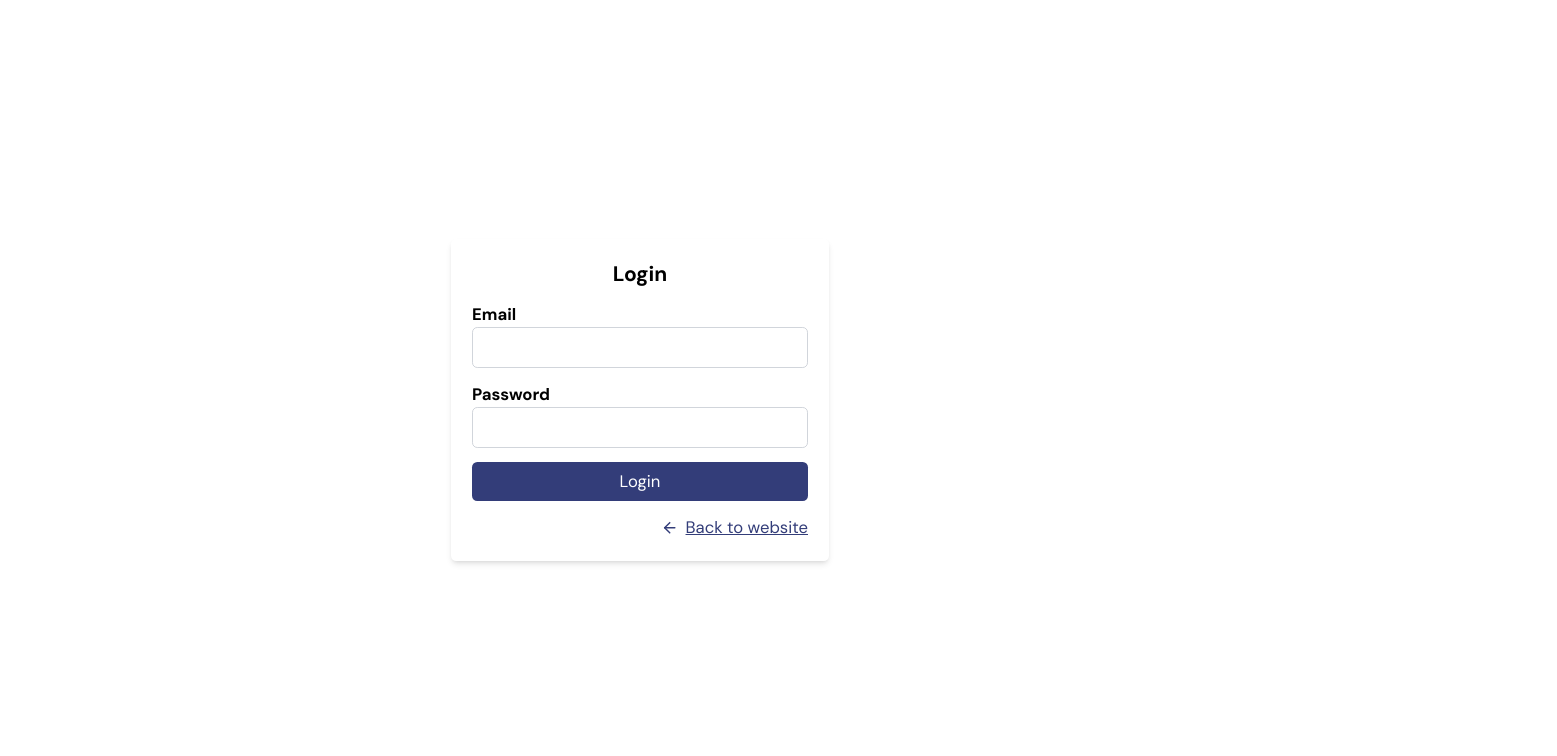
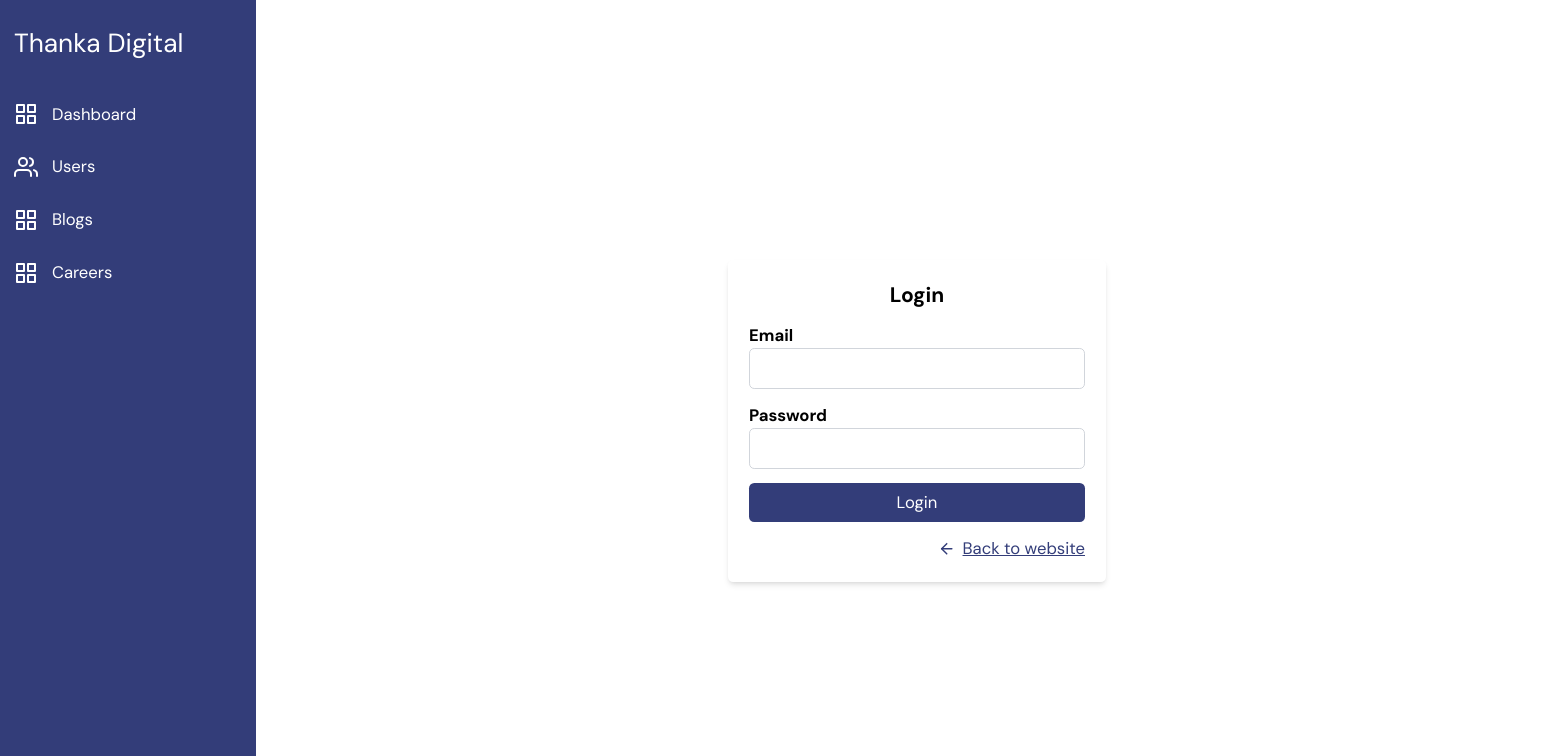
Before and after one commit to alsongarbuja/thankadigital, a Next.js app: page /admin/login in a window 1280 px wide. Shown: the top 756 px of the page, 1557 px wide, since content can reach past the window. Built offline with nearby package versions, Linux system fonts and the light colour scheme.

Commit message:
pages: add admin side layout, sidebar and update the login localstorage key

```diff
--- /dev/null
+++ b/src/app/(admin_side)/_components/AdminSidebar.tsx
@@ -0,0 +1,59 @@
+"use client"
+
+import Link from "next/link";
+import { Grid, Users } from "react-feather";
+import { usePathname } from "next/navigation";
+
+const sidebarLinks = [
+  {
+    id: 0,
+    name: "Dashboard",
+    path: "/admin/dashboard",
+    icon: <Grid />,
+  },
+  {
+    id: 1,
+    name: "Users",
+    path: "/admin/users",
+    icon: <Users />,
+  },
+  {
+    id: 2,
+    name: "Blogs",
+    path: "/admin/blogs",
+    icon: <Grid />,
+  },
+  {
+    id: 3,
+    name: "Careers",
+    path: "/admin/careers",
+    icon: <Grid />,
+  },
+];
+
+const AdminSidebar = () => {
+  const pathname = usePathname();
+
+  return (
+    <nav className="flex flex-col justify-between h-screen col-span-1 text-white bg-primary_blue">
+    <div>
+      <span className="inline-block px-4 my-8 text-3xl">Thanka Digital</span>
+      <ul>
+        {sidebarLinks.map(link => (
+          <Link href={link.path} key={link.id}>
+            <li className={`flex items-center gap-4 p-4 hover:bg-primary_red/60 active:bg-primary_red ${pathname===link.path&&'bg-primary_red'}`}>
+              {link.icon}
+              {link.name}
+            </li>
+          </Link>
+        ))}
+      </ul>
+    </div>
+    <button className="py-4 text-primary_red">
+      Logout
+    </button>
+  </nav>
+  )
+}
+
+export default AdminSidebar
--- a/src/app/(admin_side)/admin/login/page.tsx
+++ b/src/app/(admin_side)/admin/login/page.tsx
@@ -31,8 +31,8 @@ export default function LoginPage() {
         })
       }).then(res => res.json()).then(res => {
         if (res.user) {
-          addToLocalStorage("user", JSON.stringify(res.user))
-          addToLocalStorage("token", res.token)
+          addToLocalStorage("thanka_user", JSON.stringify(res.user))
+          addToLocalStorage("thanka_token", res.token)
 
           router.push("/admin/dashboard")
         } else {
--- /dev/null
+++ b/src/app/(admin_side)/layout.tsx
@@ -0,0 +1,16 @@
+import { PropsWithChildren } from "react";
+import AdminSidebar from "./_components/AdminSidebar";
+
+
+const AdminLayout = ({ children }: PropsWithChildren) => {
+  return (
+    <main className="grid grid-cols-5">
+      <AdminSidebar />
+      <section className="col-span-4 p-6">
+        {children}
+      </section>
+    </main>
+  )
+}
+
+export default AdminLayout
```
